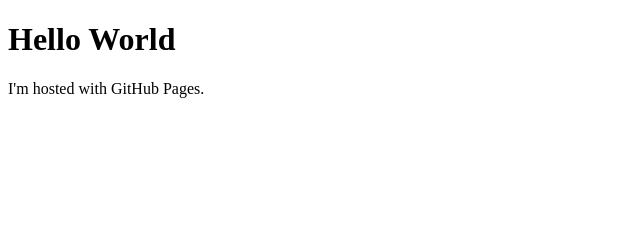
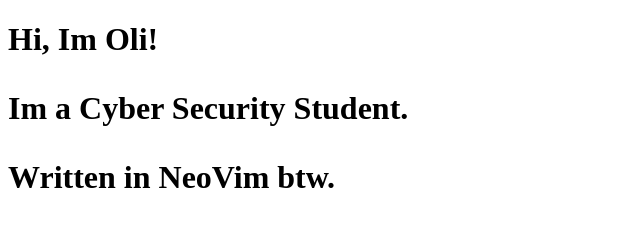
Before and after one commit to 1144oli/1144oli.github.io, a plain HTML site: page index.html in a window 1280 px wide. Shown: the whole page, without its empty margins (0-640 px from the left). Drawn offline with Linux system fonts and the light colour scheme.

Commit message:
Updated basics
WIll add cool stuff later promise

```diff
--- a/index.html
+++ b/index.html
@@ -1,7 +1,8 @@
 <!DOCTYPE html>
 <html>
 <body>
-<h1>Hello World</h1>
-<p>I'm hosted with GitHub Pages.</p>
+<h1>Hi, Im Oli!<h1>
+<p>Im a Cyber Security Student.</p>
+<p>Written in NeoVim btw.</p>
 </body>
 </html>
```
